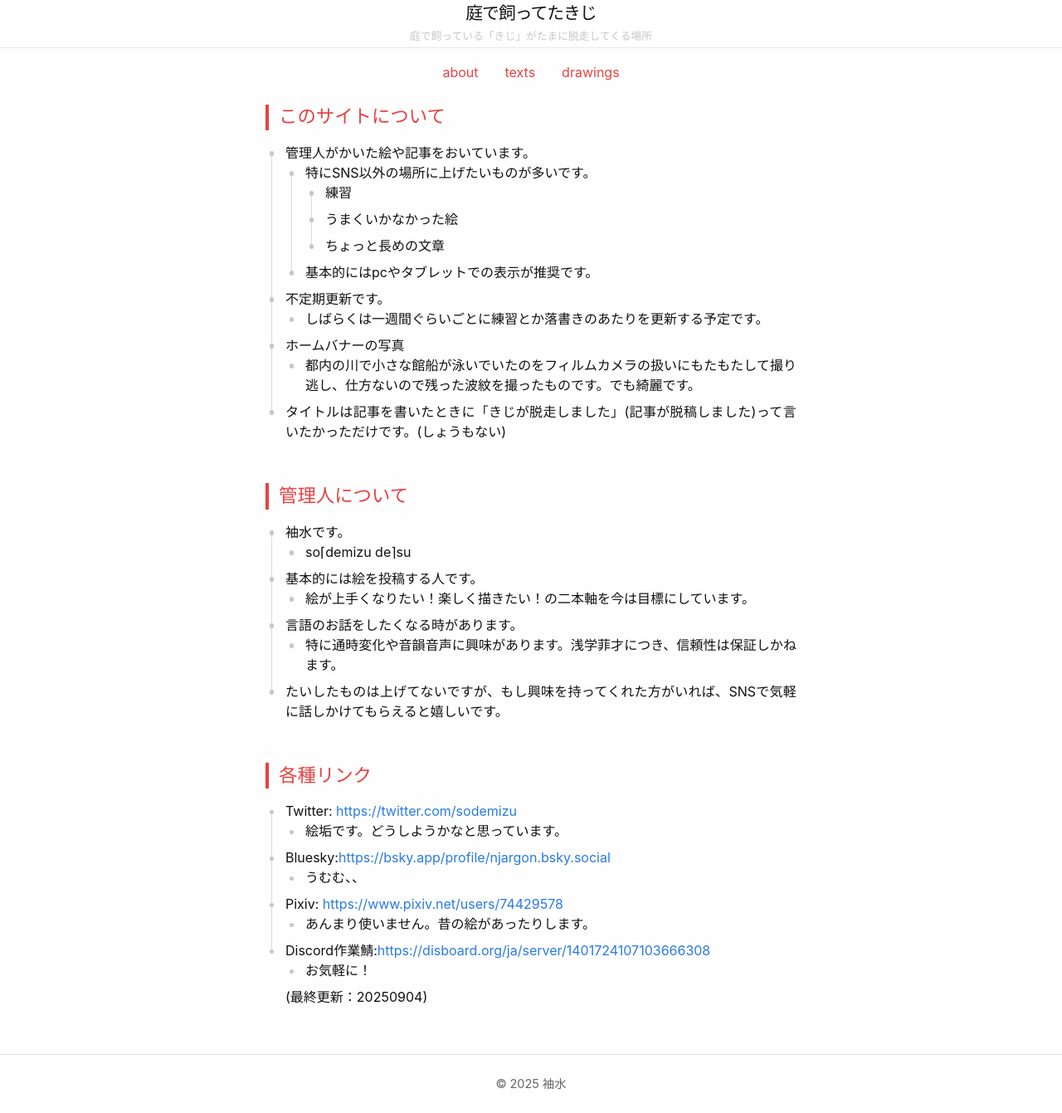
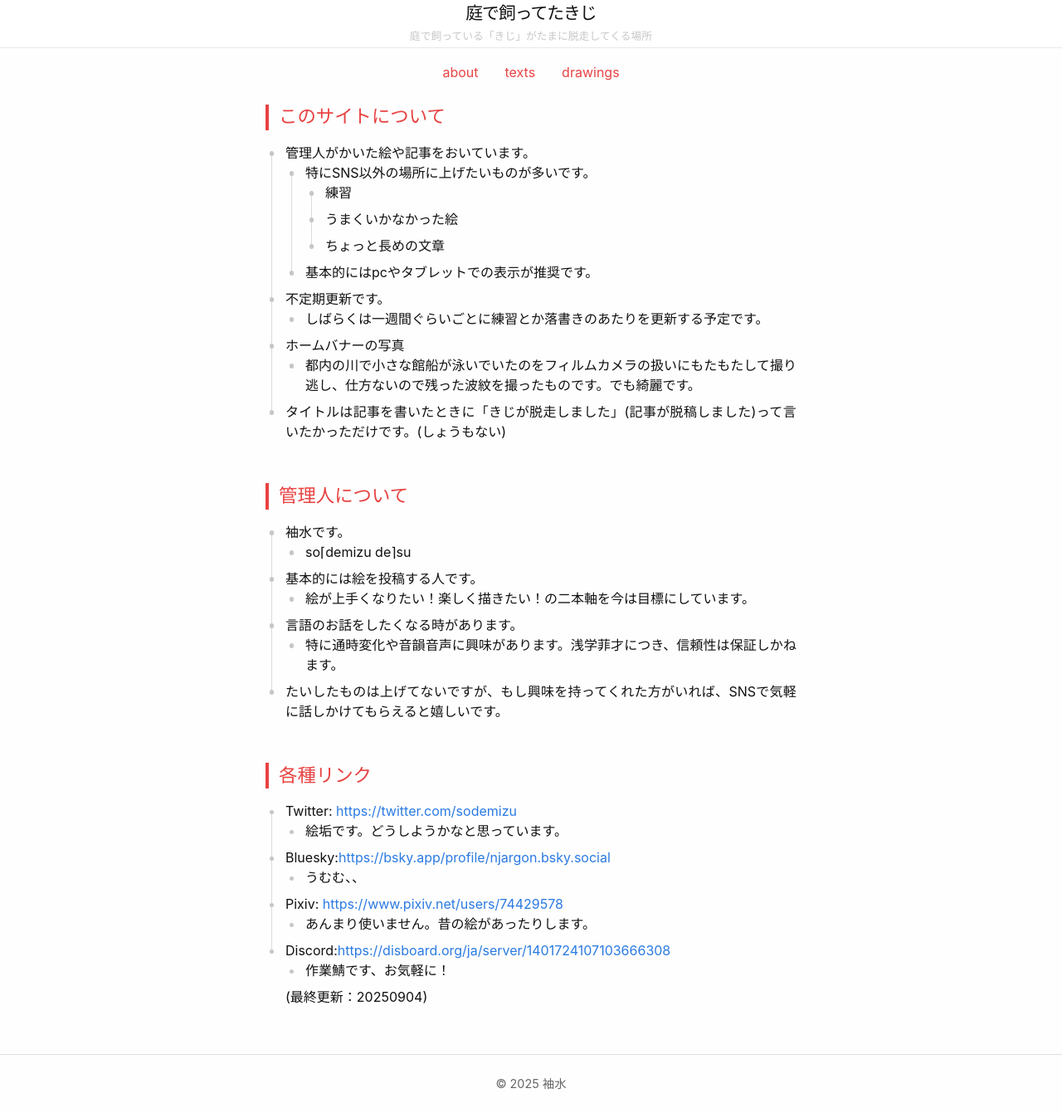
Before and after one commit to njargon/njargon.github.io, a Jekyll site: the page built from about.md, in a window 1280 px wide. Shown: the whole page at 83% size. Built offline with Jekyll 4.4.1, drawn with Linux system fonts in a browser that asks for light colours.

Commit message:
vault backup: 2025-09-04 22:04:12

```diff
--- a/about.md
+++ b/about.md
@@ -41,7 +41,7 @@ permalink: /about/
 	- うむむ、、
 - Pixiv: [https://www.pixiv.net/users/74429578](https://www.pixiv.net/users/74429578)
 	- あんまり使いません。昔の絵があったりします。
-- Discord作業鯖:[https://disboard.org/ja/server/1401724107103666308](https://disboard.org/ja/server/1401724107103666308)
-	- お気軽に！
+- Discord:[https://disboard.org/ja/server/1401724107103666308](https://disboard.org/ja/server/1401724107103666308)
+	- 作業鯖です、お気軽に！
 
 (最終更新：20250904)
```
